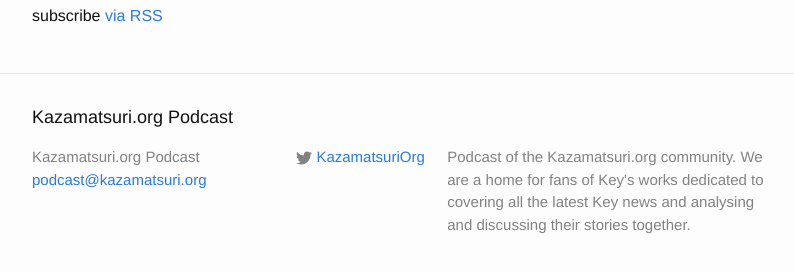
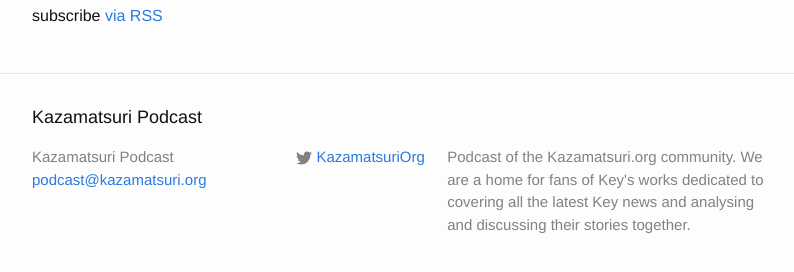
Before and after one commit to KazamatsuriOrg/podcast, a Jekyll site: the page built from index.html, in a window 1280 px wide and 900 px high, scrolled down 2319 px. Shown: the part 604-876 px from the top of the window, without its empty margins (238-1032 px from the left). Built offline with Jekyll 4.4.1, drawn with Linux system fonts in a browser that asks for light colours; some of the changed text lies outside the part shown.

Commit message:
Dropping the .org in branding

```diff
--- a/_config.yml
+++ b/_config.yml
@@ -1,7 +1,7 @@
 # Site settings
-title: Kazamatsuri.org Podcast
+title: Kazamatsuri Podcast
 subtitle: Podcast Test
-author: Kazamatsuri.org
+author: Kazamatsuri
 email: podcast@kazamatsuri.org
 description: > # this means to ignore newlines until "baseurl:"
   Podcast of the Kazamatsuri.org community. We are a home for fans of Key's works dedicated to covering all the latest Key news and analysing and discussing their stories together.
```
